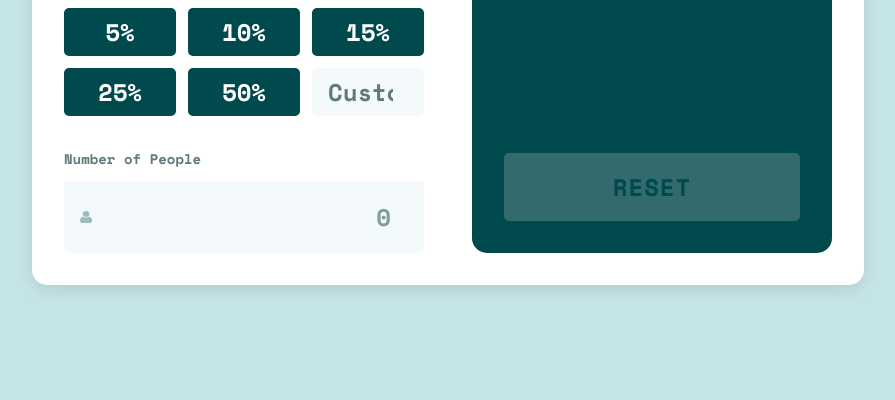
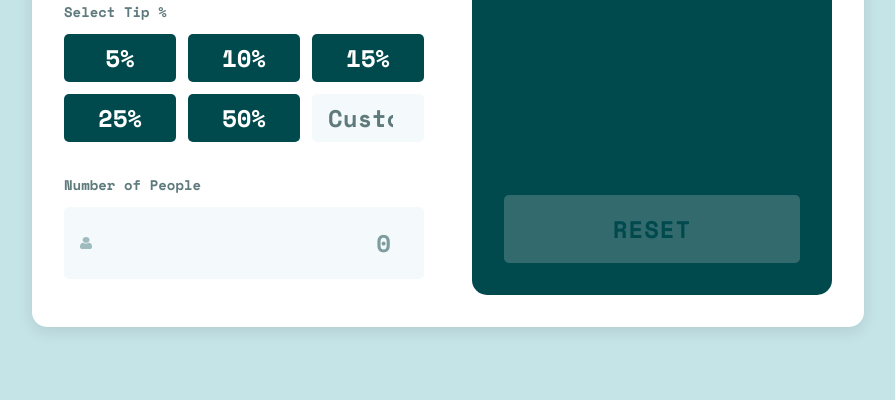
Before and after one commit to fringe4life/tip-calculator-app-main, a plain HTML site: page index.html in a window 1280 px wide. Shown: the part 400-800 px from the top of the page, without its empty margins (192-1087 px from the left). Drawn offline with nearby package versions, Linux system fonts and the light colour scheme.

Commit message:
fixed small margin on desktop calc inputs

```diff
--- a/styles.css
+++ b/styles.css
@@ -83,7 +83,7 @@ body {
   place-content: center;
   padding: var(--spacing-md);
   color: var(--color-green-900);
-  gap: 2.25rem
+  gap: 88px;
 }
 
 /* Container */
@@ -109,6 +109,7 @@ body {
   display: flex;
   flex-direction: column;
   gap: var(--spacing-xl);
+  margin: var(--spacing-md) 0;
 }
 
 /* Input Groups */
@@ -324,6 +325,9 @@ body {
     padding: var(--spacing-lg);
   }
 
+  .calculator__input-section {
+    margin: 0;
+  }
   .tip-buttons {
     grid-template-columns: repeat(2, 1fr);
   }
```
